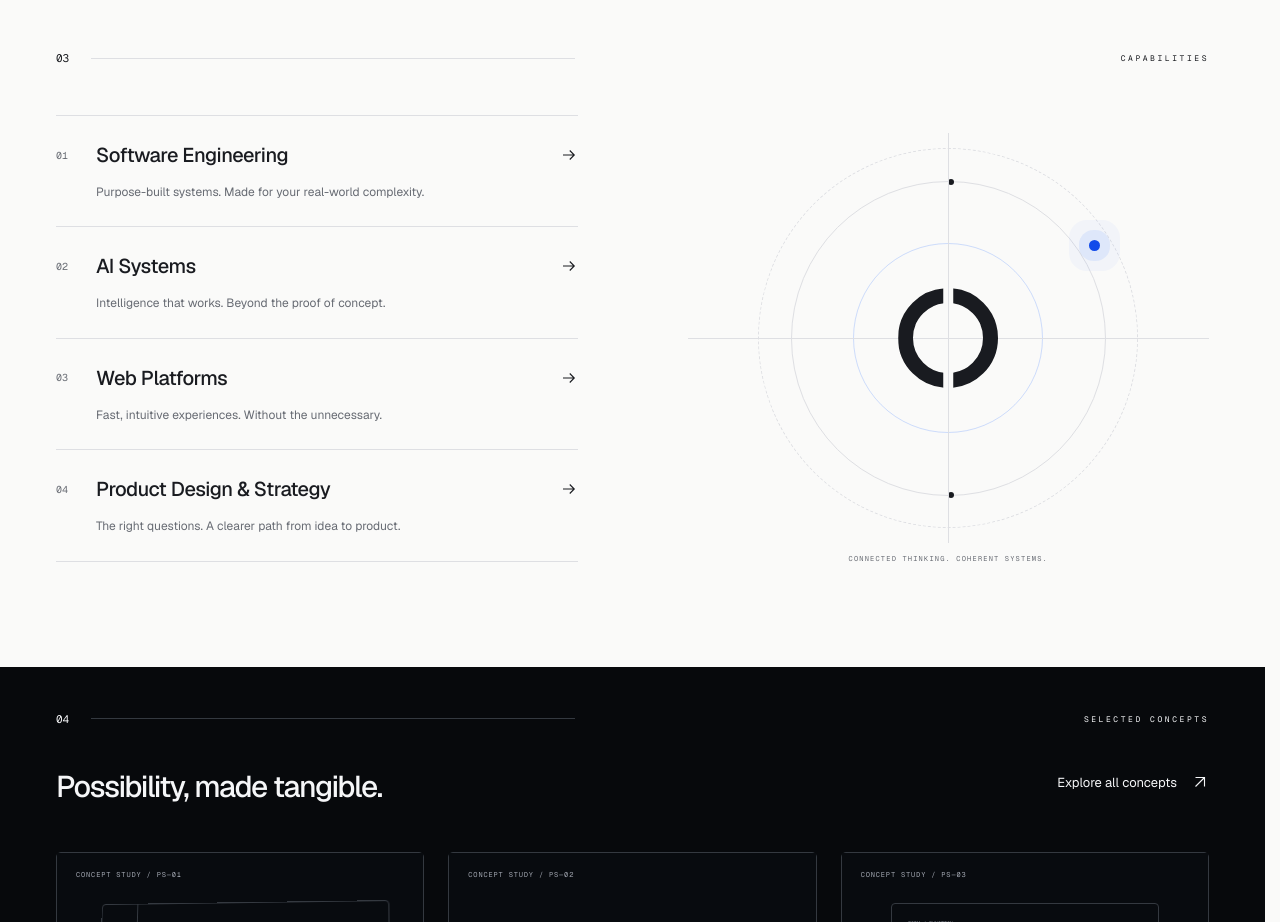
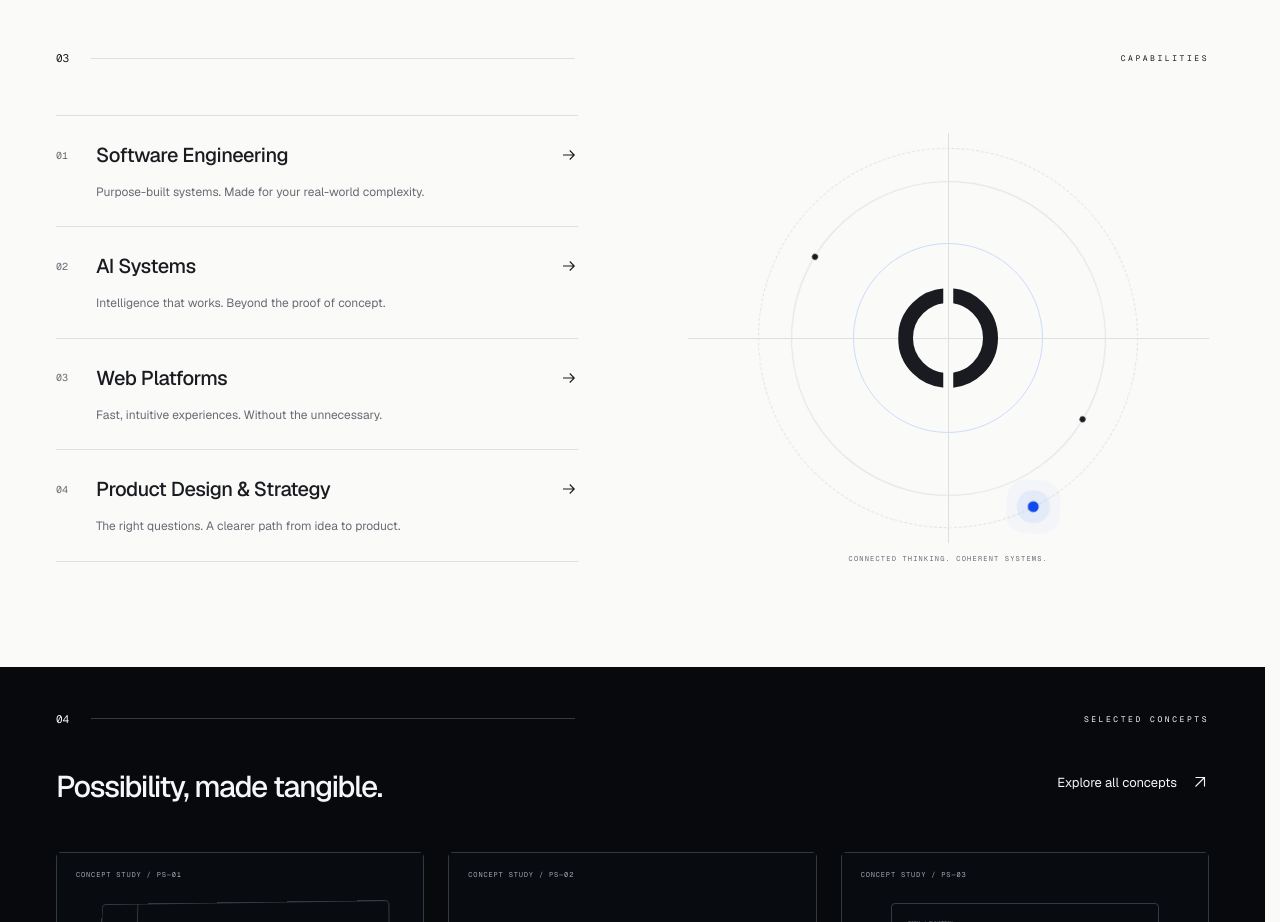
Before and after one commit to Psametra/psametra-website, a Next.js app: page / in a window 1280 px wide. Shown: the part 1200-2122 px from the top of the page. Built offline with nearby package versions, Linux system fonts and the light colour scheme.

Commit message:
Animate the capabilities orbit with reduced-motion support

```diff
--- a/src/app/page.tsx
+++ b/src/app/page.tsx
@@ -88,11 +88,12 @@ export default function Home() {
           <div className="capabilities-art" aria-hidden="true">
             <div className="orbit orbit-one" />
             <div className="orbit orbit-two" />
-            <div className="orbit orbit-three" />
+            <div className="orbit orbit-three">
+              <div className="orbit-point" />
+            </div>
             <div className="orbit-axis horizontal" />
             <div className="orbit-axis vertical" />
             <Eclipse />
-            <div className="orbit-point" />
             <span className="orbit-caption">
               CONNECTED THINKING. COHERENT SYSTEMS.
             </span>
--- a/src/styles/sections.css
+++ b/src/styles/sections.css
@@ -283,6 +283,9 @@
   font-size: 20px;
 }
 .capabilities-art {
+  --orbit-period: 24s;
+  --orbit-counter-period: 38s;
+  --orbit-pulse-period: 3.6s;
   position: relative;
   min-height: 410px;
   display: grid;
@@ -324,6 +327,7 @@
   background: var(--ink);
   left: 50%;
   top: -3px;
+  translate: -50% 0;
 }
 .orbit-two::after {
   top: auto;
@@ -346,12 +350,49 @@
   width: 11px;
   height: 11px;
   border-radius: 50%;
-  top: 26%;
-  right: 21%;
+  /* Anchor the satellite to its ring so every breakpoint shares its orbit. */
+  top: 25%;
+  left: 93.30127%;
+  translate: -50% -50%;
   background: var(--accent);
+}
+.orbit-point::after {
+  content: "";
+  position: absolute;
+  inset: 0;
+  border-radius: inherit;
   box-shadow:
     0 0 0 10px #3173ff19,
     0 0 0 20px #3173ff0a;
+}
+/* Transform-only ambient motion; the central mark and axes stay stationary.
+   Opt in to motion so reduced-motion users keep the original composition. */
+@media (prefers-reduced-motion: no-preference) {
+  .orbit-two {
+    animation: orbit-revolve var(--orbit-counter-period) linear infinite reverse;
+  }
+  .orbit-three {
+    animation: orbit-revolve var(--orbit-period) linear infinite;
+  }
+  .orbit-point::after {
+    animation: orbit-pulse var(--orbit-pulse-period) ease-in-out infinite;
+  }
+}
+@keyframes orbit-revolve {
+  to {
+    transform: rotate(360deg);
+  }
+}
+@keyframes orbit-pulse {
+  0%,
+  100% {
+    transform: scale(0.85);
+    opacity: 0.55;
+  }
+  50% {
+    transform: scale(1.2);
+    opacity: 1;
+  }
 }
 .orbit-caption {
   position: absolute;
```
